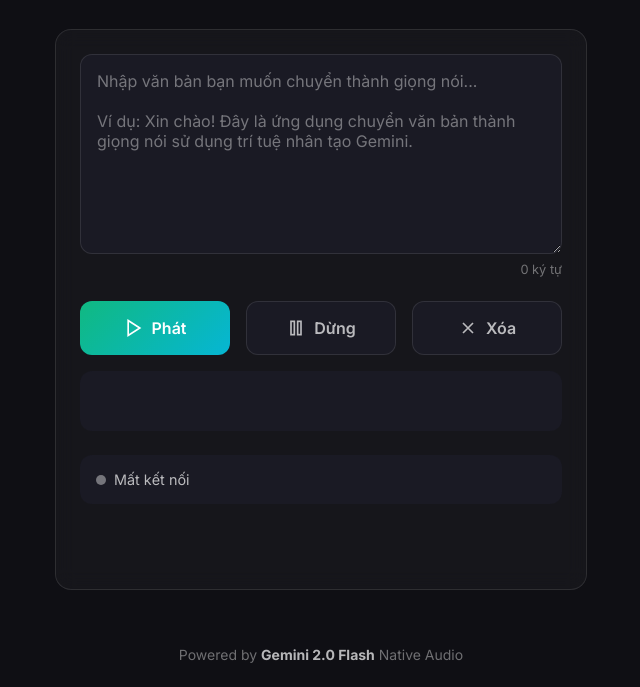
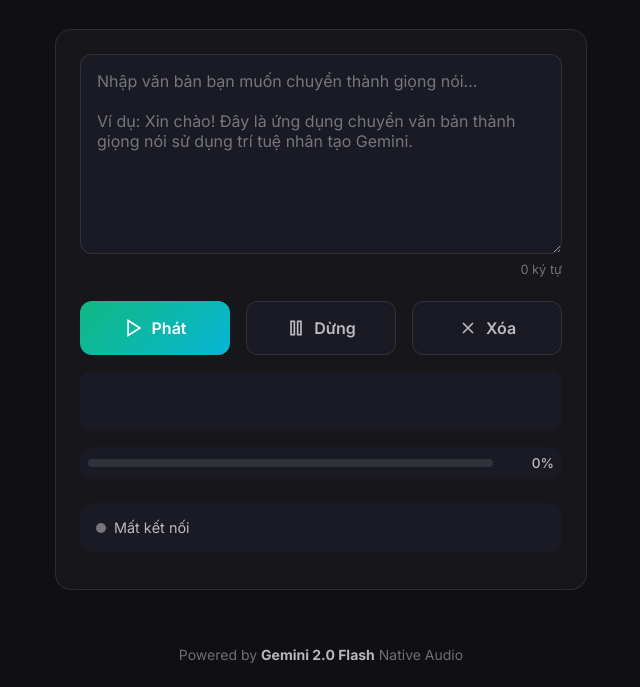
Before and after one commit to vinhvnno1/gemini-tts, a website: page tts.html in a window 1280 px wide. Shown: the part 113-800 px from the top of the page, without its empty margins (319-959 px from the left). Drawn offline with Linux system fonts and the light colour scheme.

Commit message:
Add progress bar to show playback progress

```diff
--- a/tts.html
+++ b/tts.html
@@ -231,6 +231,46 @@
             font-size: 0.8rem;
             margin-top: 0.5rem;
         }
+
+        /* Progress bar */
+        .progress-container {
+            display: flex;
+            align-items: center;
+            gap: 1rem;
+            margin-top: 1rem;
+            padding: 0.5rem;
+            background: var(--bg-secondary);
+            border-radius: var(--radius-md);
+        }
+
+        .progress-bar {
+            flex: 1;
+            height: 8px;
+            background: rgba(255, 255, 255, 0.1);
+            border-radius: 4px;
+            overflow: hidden;
+            position: relative;
+        }
+
+        .progress-bar::after {
+            content: '';
+            position: absolute;
+            left: 0;
+            top: 0;
+            height: 100%;
+            width: var(--progress, 0%);
+            background: var(--gradient-primary);
+            border-radius: 4px;
+            transition: width 0.3s ease;
+        }
+
+        .progress-text {
+            color: var(--text-secondary);
+            font-size: 0.85rem;
+            font-weight: 500;
+            min-width: 45px;
+            text-align: right;
+        }
     </style>
 </head>
 
@@ -273,6 +313,11 @@ Ví dụ: Xin chào! Đây là ứng dụng chuyển văn bản thành giọng n
                 <canvas id="visualizer"></canvas>
             </div>
 
+            <div class="progress-container">
+                <div class="progress-bar" id="progressBar"></div>
+                <span class="progress-text" id="progressText">0%</span>
+            </div>
+
             <div class="status">
                 <span class="status-dot" id="statusDot"></span>
                 <span class="status-text" id="statusText">Đang kết nối...</span>
@@ -299,6 +344,12 @@ Ví dụ: Xin chào! Đây là ứng dụng chuyển văn bản thành giọng n
                 this.BATCH_SIZE = 25; // Play every 25 chunks
                 this.scheduledTime = 0;
 
+                // Progress tracking
+                this.totalChunksReceived = 0;
+                this.chunksPlayed = 0;
+                this.totalDuration = 0;
+                this.playedDuration = 0;
+
                 // DOM elements
                 this.textInput = document.getElementById('textInput');
                 this.speakBtn = document.getElementById('speakBtn');
@@ -309,6 +360,8 @@ Ví dụ: Xin chào! Đây là ứng dụng chuyển văn bản thành giọng n
                 this.charCount = document.getElementById('charCount');
                 this.visualizerCanvas = document.getElementById('visualizer');
                 this.canvasCtx = this.visualizerCanvas.getContext('2d');
+                this.progressBar = document.getElementById('progressBar');
+                this.progressText = document.getElementById('progressText');
 
                 this.init();
             }
@@ -342,6 +395,11 @@ Ví dụ: Xin chào! Đây là ứng dụng chuyển văn bản thành giọng n
             updateStatus(status, text) {
                 this.statusDot.className = 'status-dot ' + status;
                 this.statusText.textContent = text;
+            }
+
+            updateProgress(percent) {
+                this.progressBar.style.setProperty('--progress', `${percent}%`);
+                this.progressText.textContent = `${Math.round(percent)}%`;
             }
 
             connect() {
@@ -401,6 +459,9 @@ Ví dụ: Xin chào! Đây là ứng dụng chuyển văn bản thành giọng n
                 this.playQueue = [];
                 this.activeSources = [];
                 this.scheduledTime = 0;
+                this.totalChunksReceived = 0;
+                this.chunksPlayed = 0;
+                this.updateProgress(0);
                 this.updateStatus('speaking', 'Đang chuyển đổi...');
                 this.speakBtn.disabled = true;
 
@@ -463,8 +524,9 @@ Ví dụ: Xin chào! Đây là ứng dụng chuyển văn bản thành giọng n
                 const buffer = this.base64ToArrayBuffer(base64Data);
                 const pcm16 = new Int16Array(buffer);
                 this.pendingChunks.push(pcm16);
+                this.totalChunksReceived++;
 
-                const total = this.pendingChunks.length;
+                const total = this.totalChunksReceived;
                 this.updateStatus('speaking', `Nhận ${total} chunks...`);
 
                 // Batch and play every BATCH_SIZE chunks
@@ -547,6 +609,13 @@ Ví dụ: Xin chào! Đây là ứng dụng chuyển văn bản thành giọng n
                     const idx = this.activeSources.indexOf(source);
                     if (idx > -1) this.activeSources.splice(idx, 1);
 
+                    // Update progress
+                    this.chunksPlayed += chunksToPlay.length;
+                    if (this.totalChunksReceived > 0) {
+                        const progress = (this.chunksPlayed / this.totalChunksReceived) * 100;
+                        this.updateProgress(Math.min(progress, 100));
+                    }
+
                     // Check if more to play
                     if (this.isStopped) return;
                     if (this.playQueue.length > 0 || this.pendingChunks.length > 0) {
```
